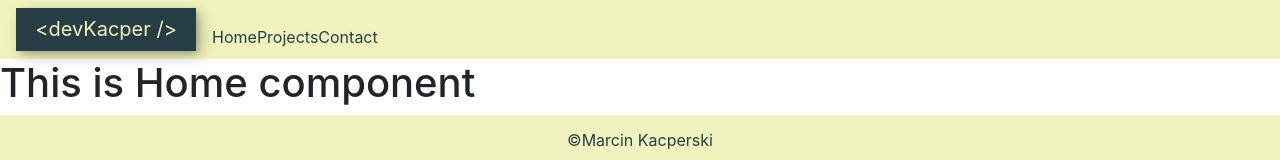
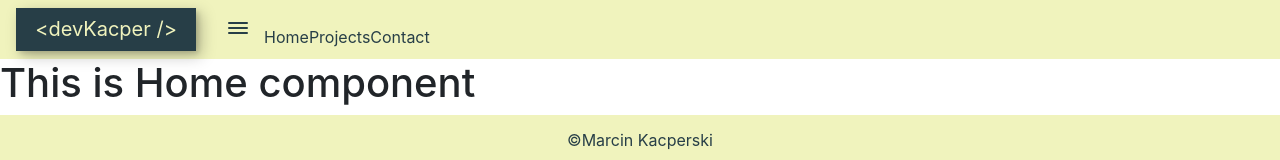
Before and after one commit to Kacperski81/react-portfolio, a React (Create React App) app: page / in a window 1280 px wide. Shown: the top 160 px of the page. Built offline with nearby package versions, Linux system fonts and the light colour scheme.

Commit message:
changing branch

```diff
--- a/package.json
+++ b/package.json
@@ -12,6 +12,7 @@
     "react-dom": "^18.2.0",
     "react-router-dom": "^6.8.1",
     "react-scripts": "5.0.1",
+    "styled-components": "^5.3.8",
     "web-vitals": "^2.1.4"
   },
   "scripts": {
--- a/public/index.html
+++ b/public/index.html
@@ -2,7 +2,7 @@
 <html lang="en">
   <head>
     <meta charset="utf-8" />
-    <link rel="icon" href="%PUBLIC_URL%/favicon.ico" />
+    <!-- <link rel="icon" href="%PUBLIC_URL%/favicon.ico" /> -->
     <meta name="viewport" content="width=device-width, initial-scale=1" />
     <meta name="theme-color" content="#000000" />
     <meta
--- /dev/null
+++ b/src/components/Hamburger.js
@@ -0,0 +1,46 @@
+import {useState} from "react"
+import styled from "styled-components";
+
+const HamburgerWrapper = styled.div`
+    display: inline-block;
+    cursor: pointer;
+    padding: .625rem 1rem;
+    // background-color: #000;
+`
+
+const TopLine = styled.span`
+    display: block;
+    height: 2px;
+    width: 20px;
+    background-color: #273e47;
+    margin-bottom: .2rem;
+    transition: transform 0.3s ease-out;
+    border-radius: 2px;
+`
+
+const MiddleLine = styled(TopLine) `
+
+`
+
+const BottomLine = styled(TopLine) `
+
+`
+
+
+
+export default function Hamburger() {
+    const [isActive,setIsActive] = useState(false);
+
+    const handleClick = () => {
+        setIsActive(!isActive)
+        console.log(isActive)
+    };
+
+    return (
+        <HamburgerWrapper onClick={handleClick}>
+            <TopLine />
+            <MiddleLine />
+            <BottomLine />
+        </HamburgerWrapper>
+    )
+}
--- a/src/components/Header.js
+++ b/src/components/Header.js
@@ -1,6 +1,7 @@
 import Navbar from "react-bootstrap/Navbar";
 import Nav from "react-bootstrap/Nav";
 import { Link } from "react-router-dom";
+import Hamburger from "./Hamburger";
 
 const styles = {
     toggle: {
@@ -14,6 +15,7 @@ function Header() {
             <Navbar collapseOnSelect sticky="top" expand="md" className="header">
                 <Navbar.Brand className="brand"><Link to="/">&lt;devKacper /&gt;</Link></Navbar.Brand>
                 <Navbar.Toggle aria-controls="responsive-navbar-nav" />
+                <Hamburger />
                 <Navbar.Collapse style={styles.toggle} id="responsive-navbar-nav">
                     <Nav variant="pills">
                         <Nav.Item>
```
Also changed, not shown: public/manifest.json, 1 other file (tests, documents, lock files or other folders).
